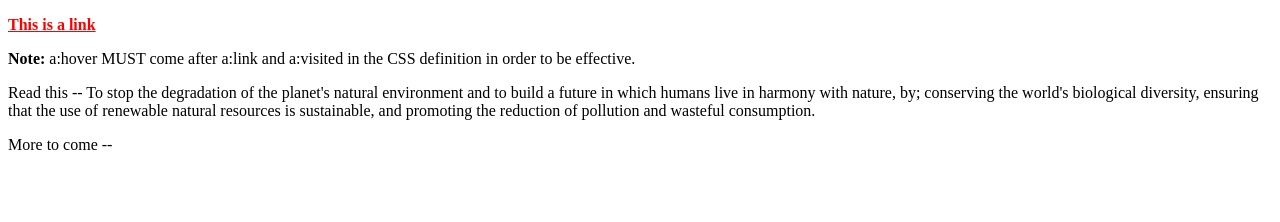
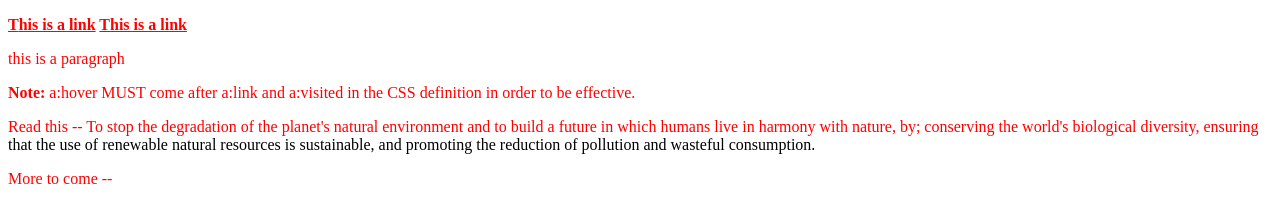
Before and after one commit to AL0WT0N/AMS1, a plain HTML site: page Day2/css/selectors/index3.html in a window 1280 px wide. Drawn offline with Linux system fonts and the light colour scheme.

Commit message:
AL: selectors upd

```diff
--- a/Day2/css/selectors/css3.css
+++ b/Day2/css/selectors/css3.css
@@ -1,3 +1,11 @@
+/* [title] {
+    color: red;
+}
+
+a[href="http://www.qa.com"] {
+    color: pink;
+} */
+
 a:link{
     color: #ff0000;
 }
@@ -30,10 +38,10 @@ p[class="end"]::after{
     content: "More to come --";
 }
 
-/* p::first-letter {
+p::first-letter {
     color:#ff0000;
-} */
+}
 
-/* p::first-line {
+p::first-line {
     color:#ff0000;
-} */
+}
--- a/Day2/css/selectors/index3.html
+++ b/Day2/css/selectors/index3.html
@@ -11,7 +11,12 @@
         <p>
             <b>
                 <a href="#" target="_blank">This is a link</a>
+                <a href="http://www.qa.com" target="_blank">This is a link</a>
             </b>
+        </p>
+
+        <p title="hello">
+            this is a paragraph
         </p>
 
         <p>
```
